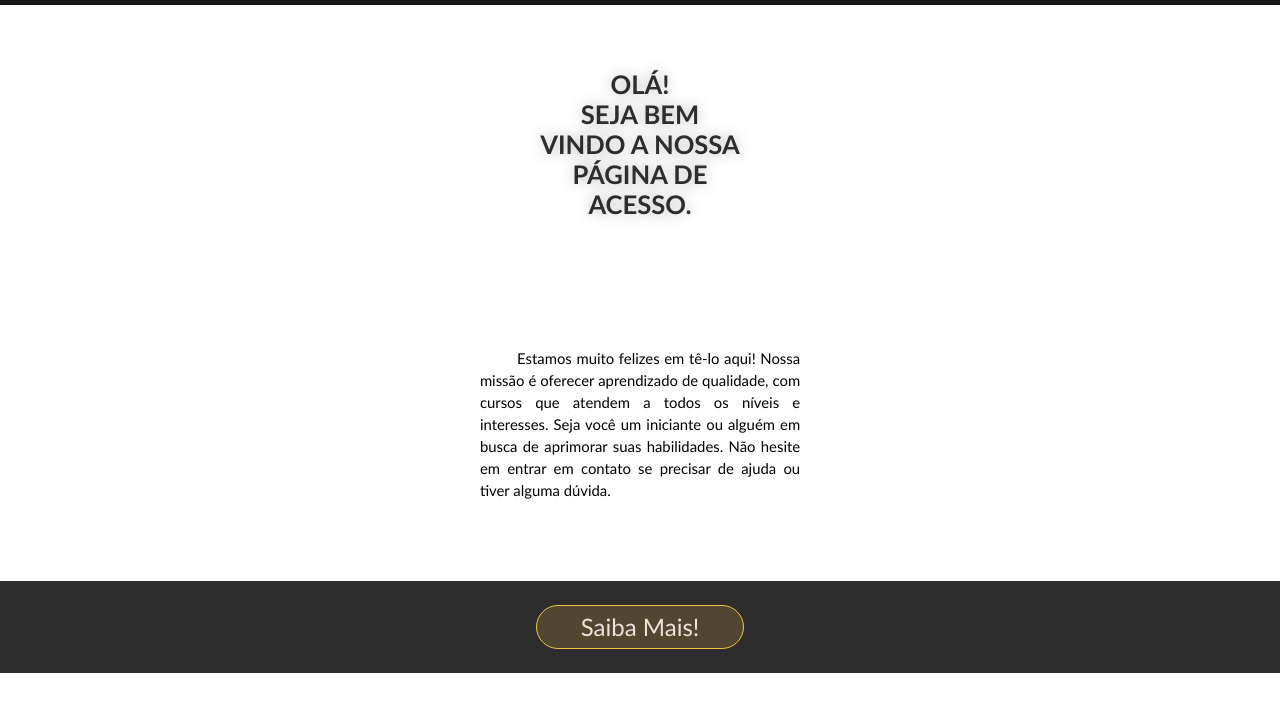
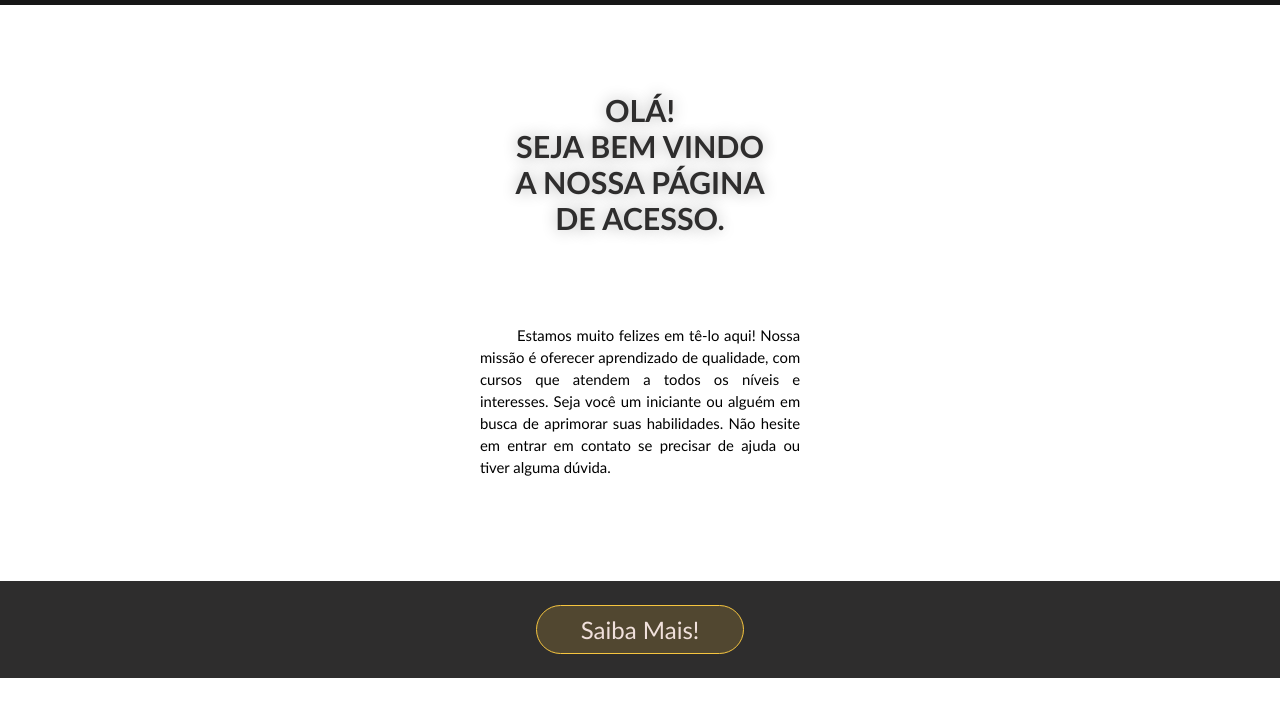
Before and after one commit to portifolio-html/SkillTech, a plain HTML site: page index.html in a window 1280 px wide. Shown: the part 83-800 px from the top of the page. Drawn offline with Linux system fonts and the light colour scheme.

Commit message:
jhggvvgh

```diff
--- a/css/welcome/style-320px.css
+++ b/css/welcome/style-320px.css
@@ -69,7 +69,7 @@ main {
     display: flex;
     flex-direction: column;
     align-items: center;
-    justify-content: space-around;
+    justify-content: space-evenly;
     text-align: center;
     width: 100%;
     height: 100%;
@@ -77,12 +77,12 @@ main {
 
 .cont-title {
     margin-top: 0em;
-    max-width: 200px;
+    max-width: 250px;
 }
 
 .cont-title > span {
     color: #2E2D2D;
-    font-size: 1.6rem;
+    font-size: 1.9rem;
     font-weight: 900;
     text-shadow: 0 0 15px rgba(0, 0, 0, 0.308);
     text-transform: uppercase;
@@ -107,14 +107,13 @@ footer {
     justify-content: center;
     width: 100%;
     background-color: #2e2d2d;
-    bottom: 0;
 }
 
 .saiba-mais {
     display: flex;
     justify-content: center;
     width: 13em;
-    padding: .4em;
+    padding: .55em;
     border-radius: 100px;
     border: 1px solid #f6c53f;
     background-color: #f6c53f2c;
```
